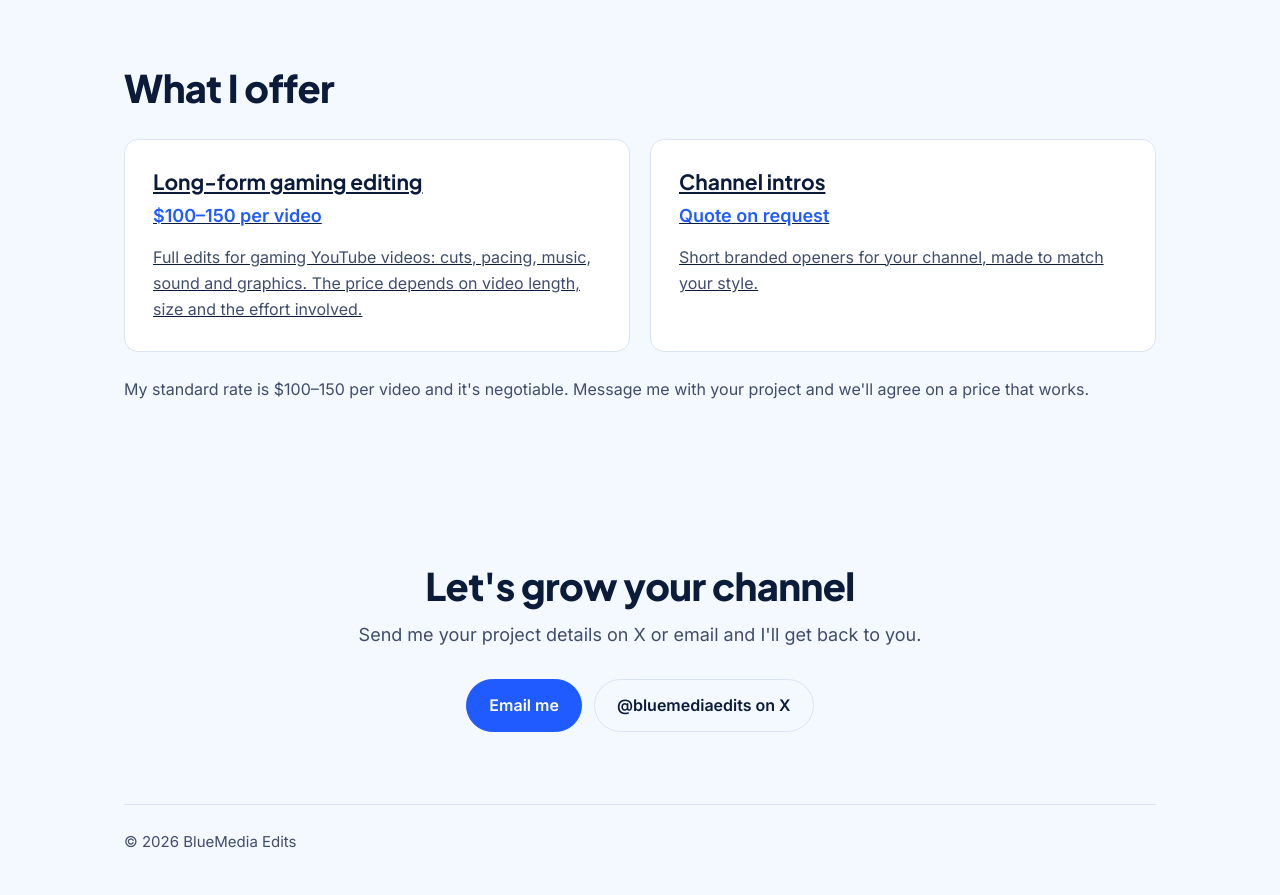
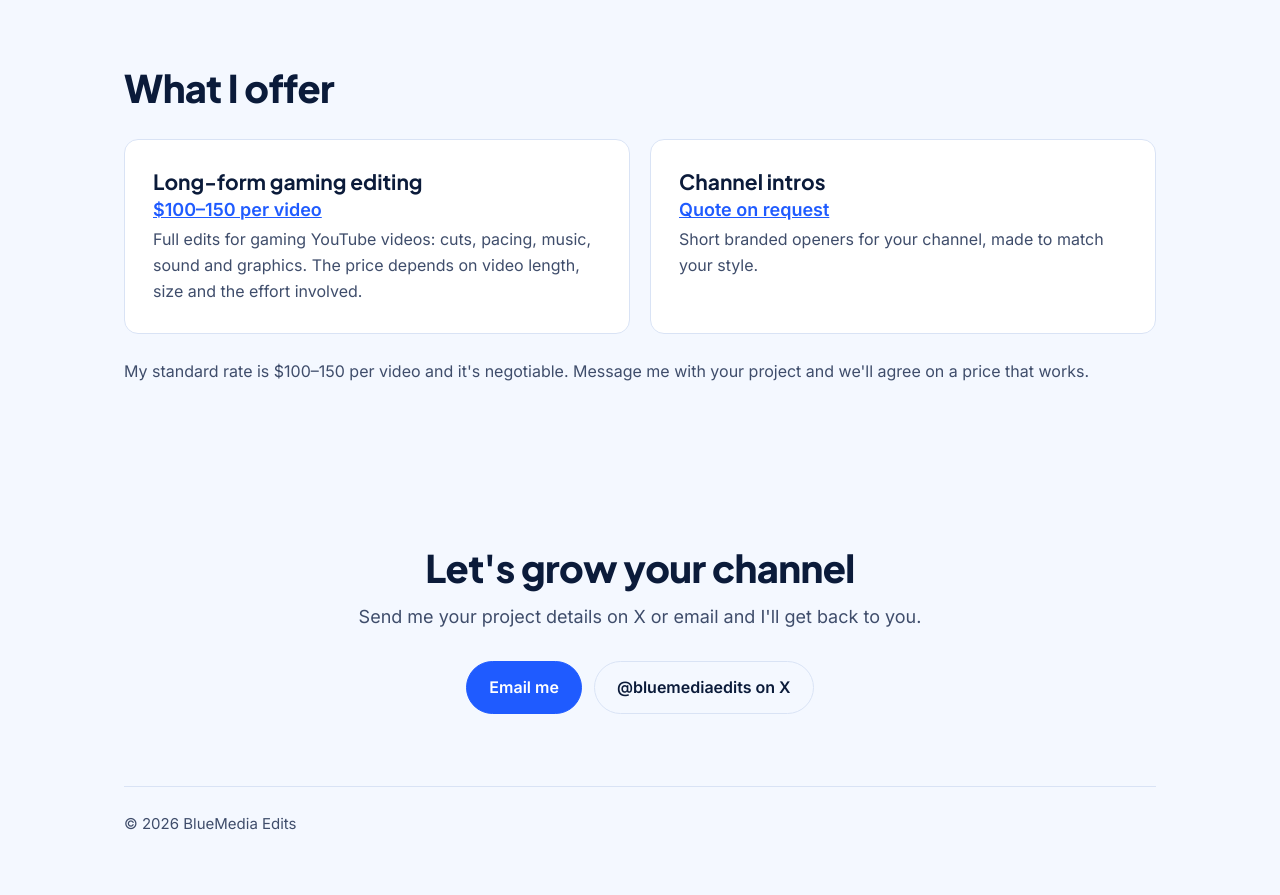
Before and after one commit to RSQ10/bluemedia-edits, a plain HTML site: page index.html in a window 1280 px wide. Shown: the part 2560-3455 px from the top of the page. Drawn offline with Linux system fonts and the light colour scheme.

Commit message:
Refactor service link and price display in HTML

```diff
--- a/index.html
+++ b/index.html
@@ -260,11 +260,13 @@ $("creatorList").innerHTML = SITE.creators.map(c => {
   return c.link ? `<a class="creator" href="${esc(c.link)}" target="_blank" rel="noopener">${inner}</a>` : `<div class="creator">${inner}</div>`;
 }).join("");
 $("serviceList").innerHTML = SITE.services.map(s => `
-  <a class="service" href="https://x.com/bluemediaedits" target="_blank" rel="noopener">
+  <div class="service">
     <h3>${esc(s.title)}</h3>
-    <div class="price">${esc(s.price)}</div>
+    <a class="price" href="https://x.com/bluemediaedits" target="_blank" rel="noopener">
+      ${esc(s.price)}
+    </a>
     <p>${esc(s.text)}</p>
-  </a>
+  </div>
 `).join("");
 $("serviceNote").textContent = SITE.serviceNote;
 $("ctaTitle").textContent = SITE.contact.title;
```
